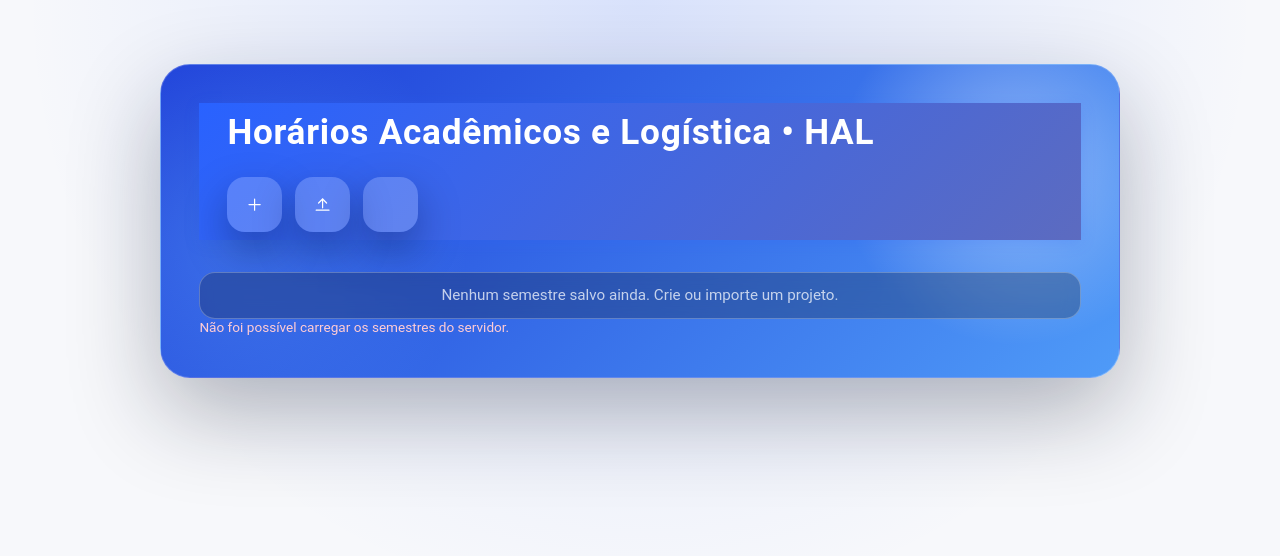
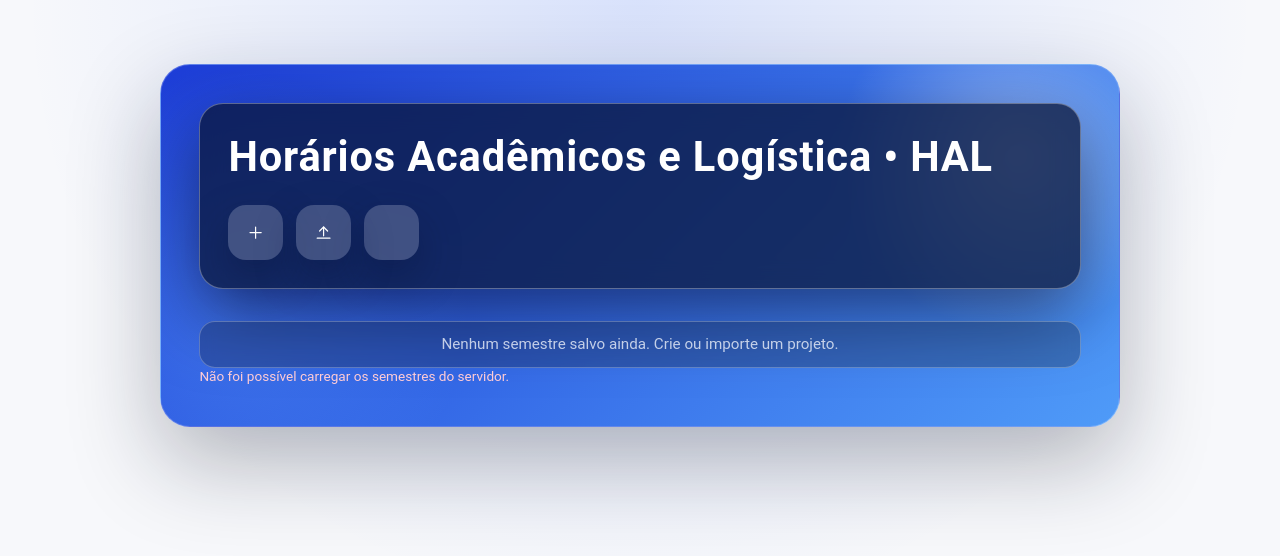
Before and after one commit to fpfrimer/mapa, a website: page index.html in a window 1280 px wide. Drawn offline with Linux system fonts and the light colour scheme; no server answers.

Commit message:
Enhance project hub header

```diff
--- a/styles.css
+++ b/styles.css
@@ -9,6 +9,9 @@
   --success: #2e7d32;
   --text: #1f2d3d;
   --muted: #607d8b;
+  --project-hub-header-bg: rgba(255, 255, 255, 0.85);
+  --project-hub-header-border: rgba(15, 23, 42, 0.08);
+  --project-hub-eyebrow: #0a1c3d;
   --manha: #fff3cd;
   --tarde: #ffe0b2;
   --noite: #d1ecf1;
@@ -30,6 +33,9 @@ body.theme-dark {
   --success: #34d399;
   --text: #e2e8f0;
   --muted: #94a3b8;
+  --project-hub-header-bg: rgba(2, 6, 23, 0.65);
+  --project-hub-header-border: rgba(148, 163, 184, 0.32);
+  --project-hub-eyebrow: #e8edfb;
   --manha: rgba(59, 130, 246, 0.18);
   --tarde: rgba(249, 115, 22, 0.18);
   --noite: rgba(14, 165, 233, 0.2);
@@ -179,8 +185,22 @@ body.theme-dark .project-hub__card--hero {
   display: flex;
   flex-wrap: wrap;
   justify-content: space-between;
+  align-items: center;
   gap: 1.5rem;
   margin-bottom: 2rem;
+  padding: clamp(1rem, 2.5vw, 1.75rem);
+  border-radius: clamp(1rem, 2.5vw, 1.5rem);
+  background: var(--project-hub-header-bg);
+  border: 1px solid var(--project-hub-header-border);
+  box-shadow: 0 12px 40px rgba(15, 23, 42, 0.15);
+  backdrop-filter: blur(12px);
+  -webkit-backdrop-filter: blur(12px);
+}
+
+.project-hub__card--hero .project-hub__header {
+  background: rgba(8, 20, 56, 0.75);
+  border-color: rgba(255, 255, 255, 0.32);
+  box-shadow: 0 25px 70px rgba(3, 8, 35, 0.55);
 }
 
 .project-hub__card--hero .project-hub__eyebrow {
@@ -189,11 +209,11 @@ body.theme-dark .project-hub__card--hero {
 
 .project-hub__eyebrow {
   margin: 0;
-  font-size: clamp(1.6rem, 3vw, 2.2rem);
-  font-weight: 600;
+  font-size: clamp(1.9rem, 3.5vw, 2.6rem);
+  font-weight: 700;
   letter-spacing: 0.02em;
   text-transform: none;
-  color: var(--text);
+  color: var(--project-hub-eyebrow);
 }
 
 .project-hub__actions {
```
